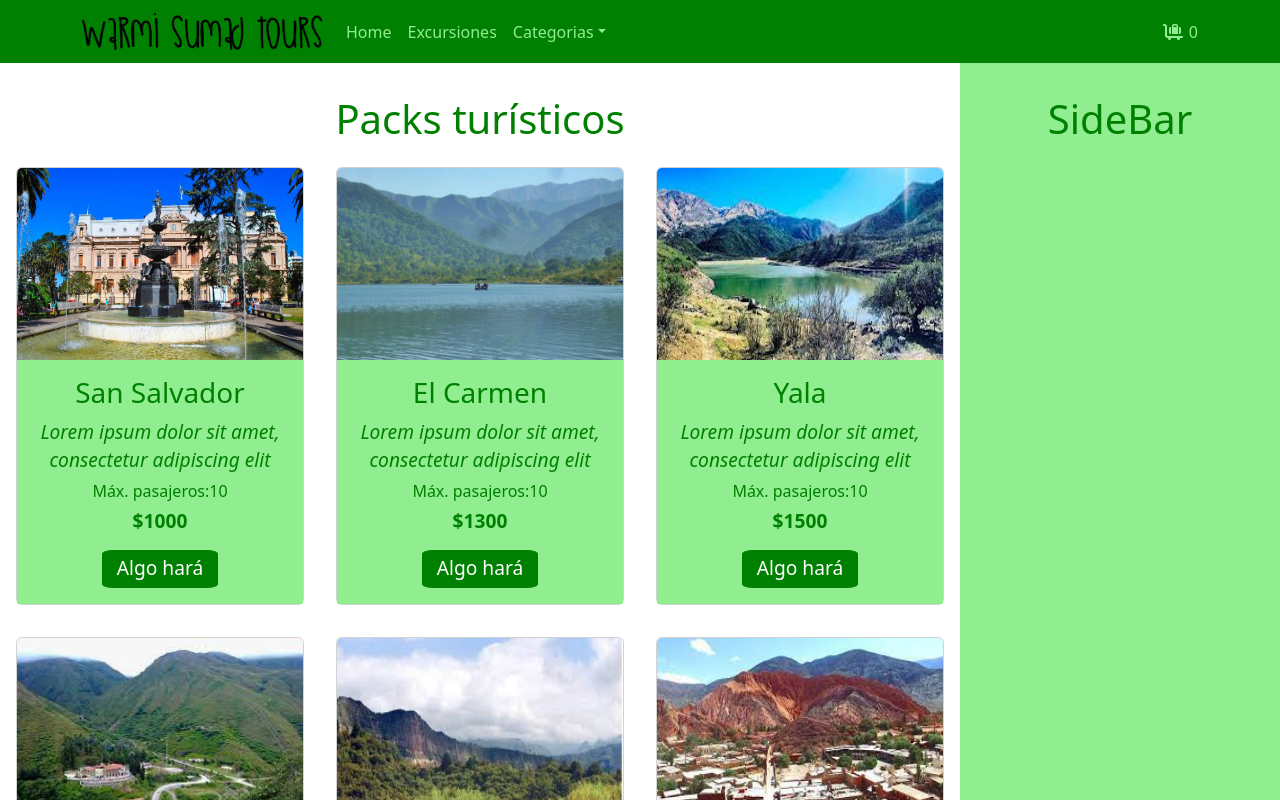
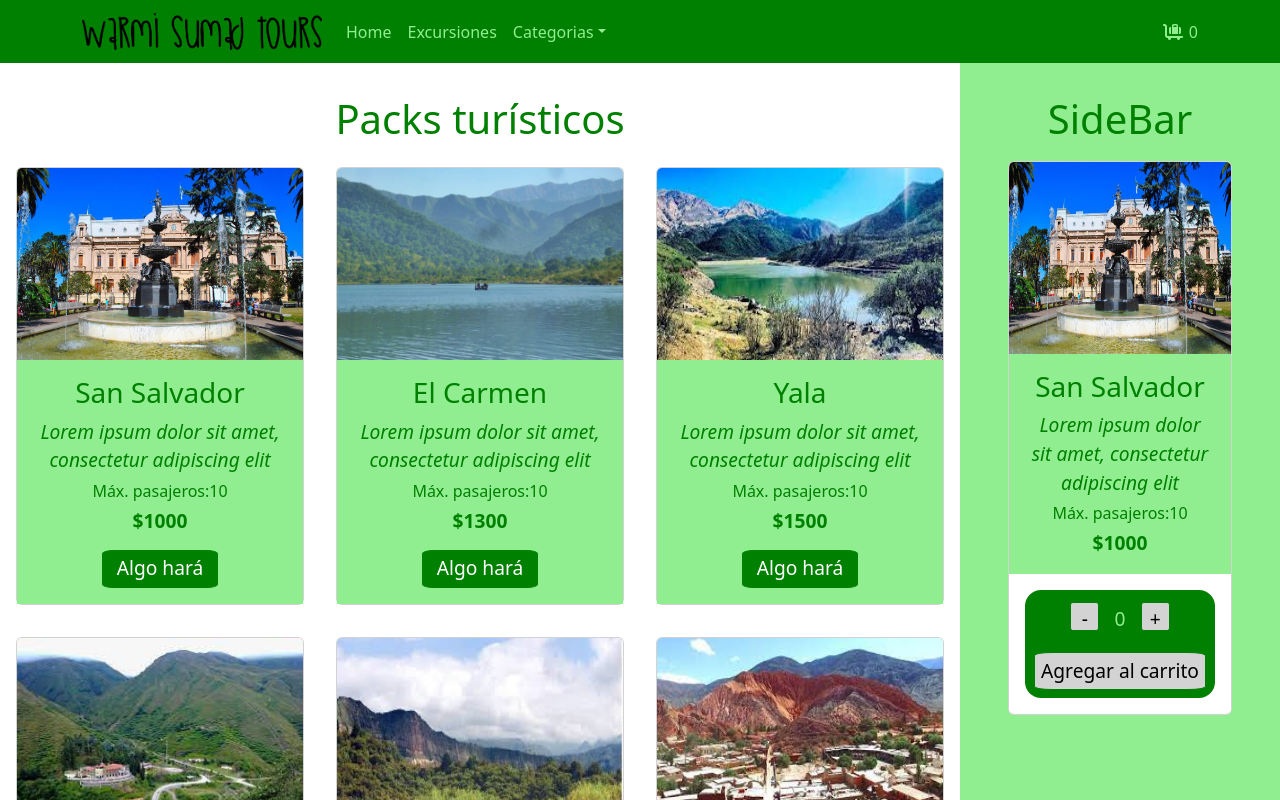
Before and after one commit to ignacioiglesias8/PF-React-Iglesias, a React (Create React App) app: page / in a window 1280 px wide. Shown: the top 800 px of the page. Built offline with nearby package versions, Linux system fonts and the light colour scheme.

Commit message:
resolviendo clase 7

```diff
--- a/src/App.css
+++ b/src/App.css
@@ -46,22 +46,6 @@
   margin: 1em 0em 1em 0em;
   display: block;
   float: left;
-}
-
-/*SideBar*/
-.sideBar{
-  width: 25%;
-  height: 100vh;
-  font-size: 2rem;
-  background-color: lightgreen;
-  color: green;
-  margin: 0em;
-  justify-content:center;
-  align-items: center;
-  display: block;
-  float: right;
-  right: 0;
-  padding-top: 1em;
 }
 
 /*ItemList*/
@@ -125,6 +109,28 @@
 
 .buttonCard:hover{
   background-color: rgb(68, 135, 68);
+}
+
+/*SideBar*/
+.sideBar{
+  width: 25%;
+  height: 100vh;
+  font-size: 2rem;
+  background-color: lightgreen;
+  color: green;
+  margin: 0em;
+  justify-content:center;
+  align-items: center;
+  display: block;
+  float: right;
+  right: 0;
+  padding-top: 1em;
+}
+
+.sideBar .card{
+  margin: 0.3em;
+  display: inline-block;
+  width: 7em;
 }
 
 /*ItemCount*/
--- a/src/components/ItemSelected.jsx
+++ b/src/components/ItemSelected.jsx
@@ -1,7 +1,7 @@
 import Card from 'react-bootstrap/Card';
 import ItemCount from './ItemCount';
 
-const Item = ({id, nombre,categoria, subcategoria, precio, stock, imagen, descripcion}) => {
+const ItemSelected = ({id, nombre, categoria, subcategoria, precio, stock, imagen, descripcion}) => {
 
     return (
         <Card id={id} className={categoria + " " + subcategoria}>
@@ -25,4 +25,4 @@ const Item = ({id, nombre,categoria, subcategoria, precio, stock, imagen, descri
     )
 }
 
-export default Item;
+export default ItemSelected;
--- a/src/components/SideBar.jsx
+++ b/src/components/SideBar.jsx
@@ -1,9 +1,25 @@
 import React from "react";
+import {useState, useEffect} from "react";
+import {getTourById} from "../listadoTours";
+import ItemSelected from "./ItemSelected";
 
 const SideBar = ({ greeting }) => {
+    const[packSelected, setPackSelected] = useState(null)
+
+    useEffect(() => {
+        getTourById('1') //packSelected (?)
+        .then(response =>{
+            setPackSelected(response)
+        })
+        .catch(error => {
+            console.log(error)
+        })
+    }, [])
+
     return (
         <div className="sideBar">
-        <h1>{greeting}</h1>
+            <h1>{greeting}</h1>
+            <ItemSelected {...packSelected}/>
         </div>
     );
 };
```
